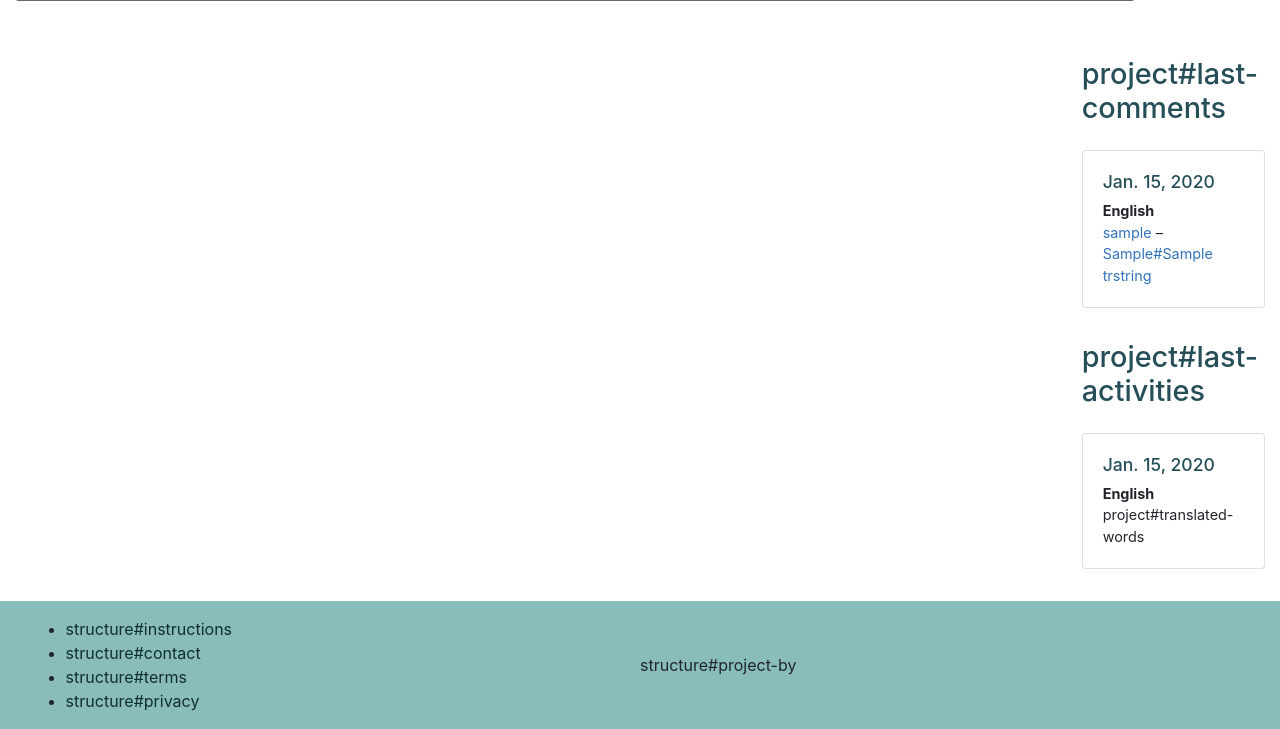
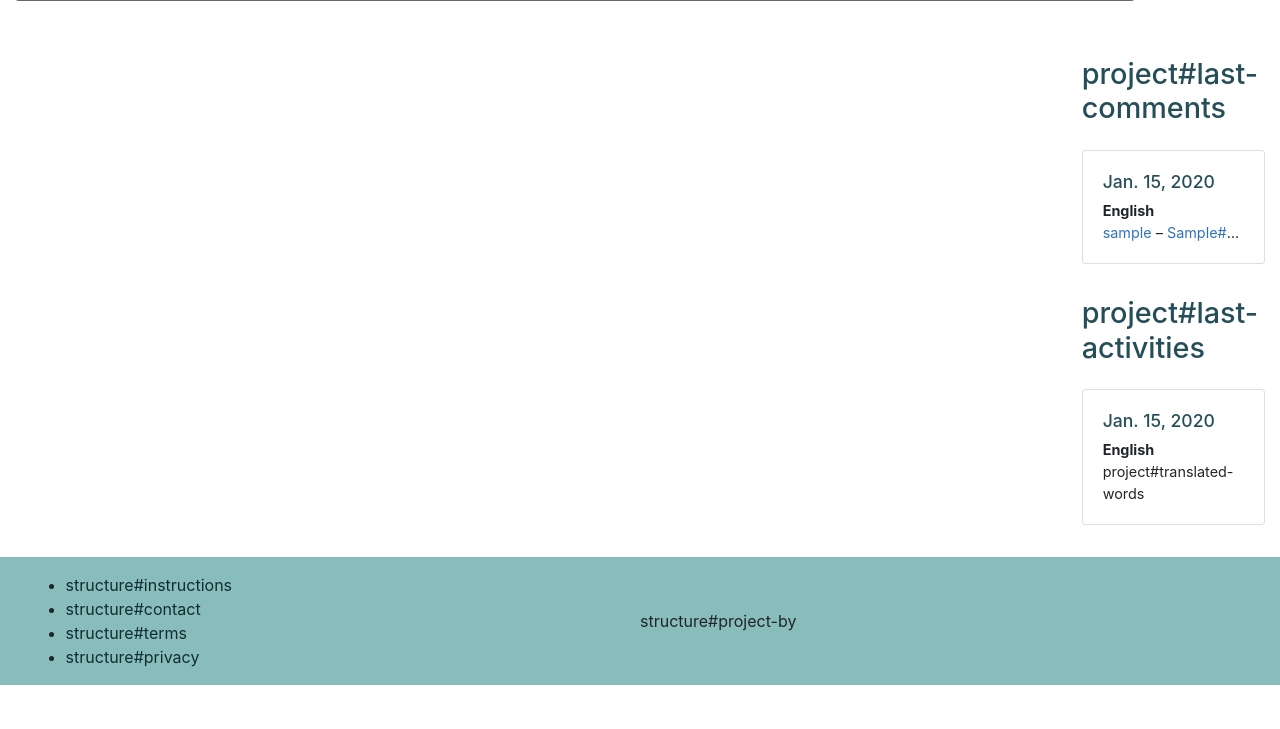
Before and after one commit to edukado-interreto/tradukejo, a Django app: page /en/project/1/ in a window 1280 px wide. Shown: the part 711-1440 px from the top of the page. After the commit the page ends 1396 px from the top, so only its background shows below. Run offline with Django 3.2, Linux system fonts and the light colour scheme; a user stored in the database is signed in; data comes from the database, SQL or seed files in the repository; tables that the repository leaves empty hold one stand-in row (values such as "Sample post"); grey boxes marked "Sample" are stand-in pictures; data that the repository does not hold is empty; style sheets or scripts are compiled from the project's sources; some libraries are stand-ins or nearby versions.

Commit message:
CSS update

```diff
--- a/traduko/static/traduko/css/style.scss
+++ b/traduko/static/traduko/css/style.scss
@@ -178,6 +178,14 @@ main {
     margin-top: 4px;
 }
 
+.project-comment-list {
+    li {
+        white-space: nowrap;
+        overflow: hidden;
+        text-overflow: ellipsis;
+    }
+}
+
 .progress-bar {
     transform-origin: top left;
 
--- a/traduko/templates/traduko/project.html
+++ b/traduko/templates/traduko/project.html
@@ -116,14 +116,14 @@
 		{% blocktranslate asvar othercontact %}project#other-contact{% endblocktranslate %}{% format_translation othercontact url_contact %}
 		{% endif %}
 	</div>
-	<div class="col">
+	<div class="col" style="overflow: hidden;">
 		{% if last_comments %}
 		<h2>{% translate 'project#last-comments' %}</h2>
 		<div class="card mt-4">
 			<div class="card-body last-activities">
 				{% for date, comments in last_comments.items %}
 				<h4>{{ date }}</h4>
-				<ul>
+				<ul class="project-comment-list">
 					{% for comment in comments %}
 					<li>
 						{% ifchanged comment.trstringtext.language %}
```
